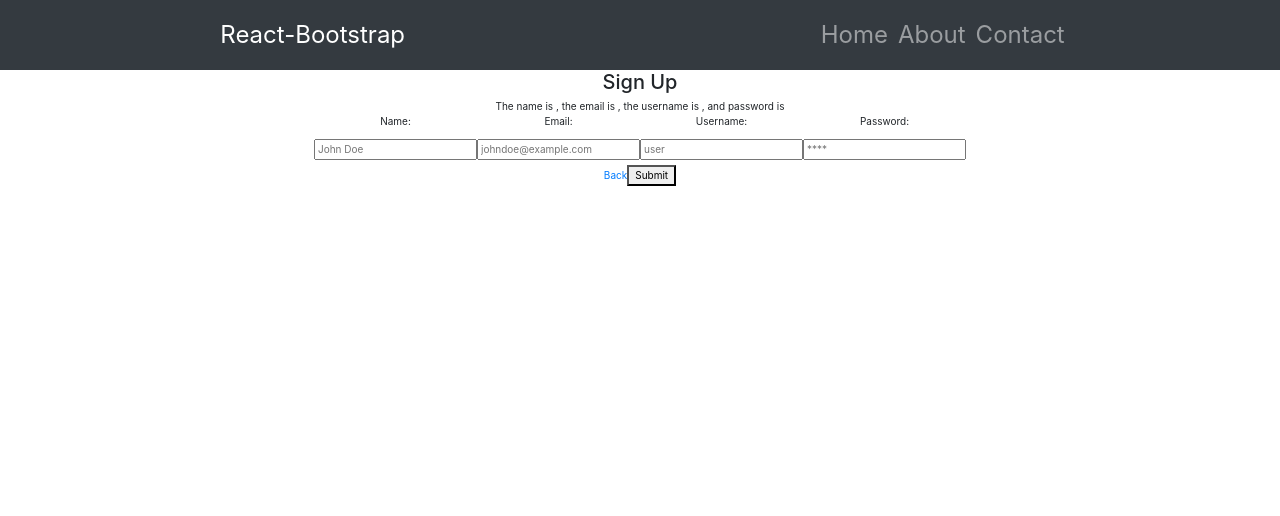
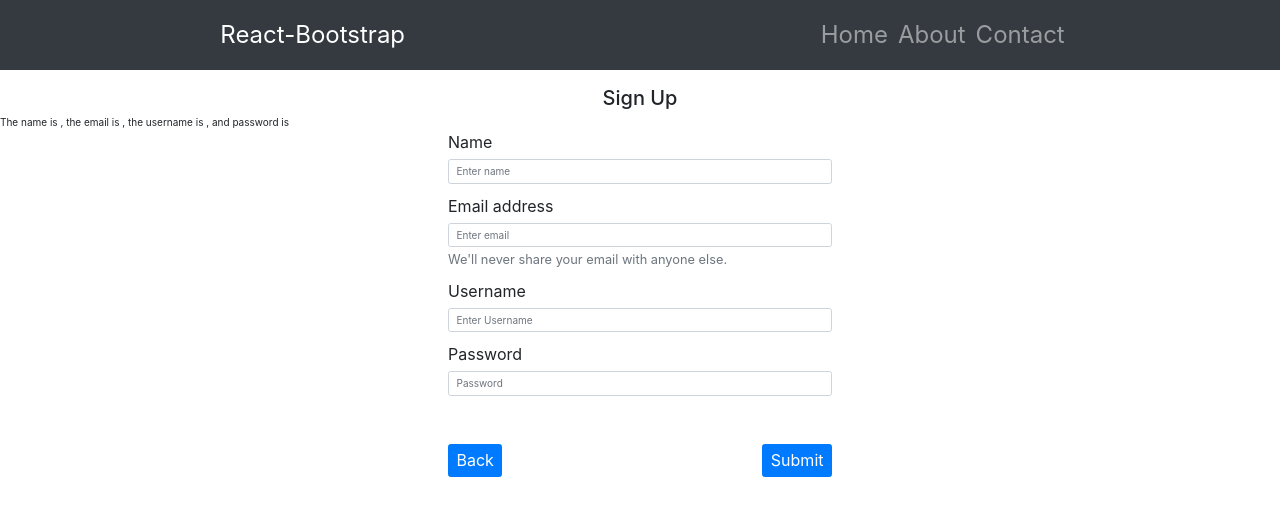
Before and after one commit to yanchen01/movie-recommendation-app, a React (Create React App) app: page /signup in a window 1280 px wide. Shown: the top 516 px of the page. Built offline with nearby package versions, Linux system fonts and the light colour scheme.

Commit message:
Fixed UI for login/signup pages

```diff
--- a/src/components/Login.js
+++ b/src/components/Login.js
@@ -3,10 +3,8 @@ import {Link} from 'react-router-dom';
 import axios from 'axios';
 import Form from 'react-bootstrap/Form';
 import Button from 'react-bootstrap/Button';
-import { withRouter } from 'react-router';
-import {createBrowserHistory as history} from 'history';
 
-const Login = (props) => {
+const Login = () => {
 
     const [email, setEmail] = useState('');
     const [password, setPassword] = useState('');
@@ -22,6 +20,8 @@ const Login = (props) => {
             password: password
         };
 
+        console.log(request_body)
+
         axios.post(request_url + api_endpoint, request_body)
         .then(result => {
             console.log(result);
@@ -36,11 +36,11 @@ const Login = (props) => {
 
     return(
         <div className='login-container'>
-            <h2 className='login-header'>Login</h2>
+            <h1 className='login-header'>Login</h1>
             <div>{`Currently, the email is ${email} and the password is ${password}`}</div>
-            <Form className='form' onSubmit={validateUser}>
+            <form className='form' onSubmit={validateUser}>
                 <Form.Group controlId="formBasicEmail">
-                    <Form.Label>Email address</Form.Label>
+                    <Form.Label float='left'>Email address</Form.Label>
                     <Form.Control as='input' type="email" placeholder="Enter email" onChange={(e) => setEmail(e.target.value)}/>
                     <Form.Text className="text-muted" onChange={(e) => setEmail(e.target.value)}>
                     We'll never share your email with anyone else.
@@ -52,16 +52,14 @@ const Login = (props) => {
                     <Form.Control as='input' type="password" placeholder="Password" onChange={(e) => setPassword(e.target.value)}/>
                 </Form.Group>
                 <div className='login-buttons-container'>
-                    <Button className='back-button'>
-                        <Link to='/'>Back</Link>
-                    </Button>
+                    <Link to='/'><Button>Back</Button></Link>
                     <Button variant="primary" type="submit">
                         Submit
                     </Button>
                 </div>
-            </Form>
+            </form>
         </div>
     )
 }
 
-export default withRouter(Login);
+export {Login as default}
--- a/src/components/SignUp.js
+++ b/src/components/SignUp.js
@@ -1,6 +1,8 @@
 import React, {useState} from 'react';
 import {Link} from 'react-router-dom';
 import axios from 'axios';
+import Form from 'react-bootstrap/Form';
+import Button from 'react-bootstrap/Button';
 
 const SignUp = () =>
 {
@@ -40,26 +42,31 @@ const SignUp = () =>
         <div className='login-container'>
             <h2 className='login-header'>Sign Up</h2>
             <div>{`The name is ${name}, the email is ${email}, the username is ${username}, and password is ${password}`}</div>
-            <form className='login-form' onSubmit={signUpEventHandler}>
-                <label>
-                    <p>Name:</p>
-                    <input onChange={(e) => setName(e.target.value)} placeholder='John Doe' type='text'/>
-                </label>
-                <label>
-                    <p>Email:</p>
-                    <input onChange={(e) => setEmail(e.target.value)} placeholder='johndoe@example.com' type='text'/>
-                </label>
-                <label>
-                    <p>Username:</p>
-                    <input onChange={(e) => setUsername(e.target.value)} placeholder='user' type='text'/>
-                </label>
-                <label>
-                    <p>Password:</p>
-                    <input onChange={(e) => setPassword(e.target.value)} placeholder='****' type='text'/>
-                </label>
-                <div className='submit-bar'>
-                    <Link className='login-back-button' to='/'>Back</Link>
-                    <button type='submit' className='login-submit-button'>Submit</button>
+            <form className='signup-form' onSubmit={signUpEventHandler}>
+                <Form.Group controlId="formBasicName">
+                    <Form.Label>Name</Form.Label>
+                    <Form.Control as='input' type="name" placeholder="Enter name" onChange={(e) => setName(e.target.value)}/>
+                </Form.Group>
+                <Form.Group controlId="formBasicEmail">
+                    <Form.Label float='left'>Email address</Form.Label>
+                    <Form.Control as='input' type="email" placeholder="Enter email" onChange={(e) => setEmail(e.target.value)}/>
+                    <Form.Text className="text-muted" onChange={(e) => setEmail(e.target.value)}>
+                    We'll never share your email with anyone else.
+                    </Form.Text>
+                </Form.Group>
+                <Form.Group controlId="formBasicUserName">
+                    <Form.Label>Username</Form.Label>
+                    <Form.Control as='input' type="username" placeholder="Enter Username" onChange={(e) => setUsername(e.target.value)}/>
+                </Form.Group>
+                <Form.Group controlId="formBasicPassword">
+                    <Form.Label>Password</Form.Label>
+                    <Form.Control as='input' type="password" placeholder="Password" onChange={(e) => setPassword(e.target.value)}/>
+                </Form.Group>
+                <div className='login-buttons-container'>
+                    <Link to='/'><Button>Back</Button></Link>
+                    <Button variant="primary" type="submit">
+                        Submit
+                    </Button>
                 </div>
             </form>
         </div>
--- a/src/styles/component_css/_login.scss
+++ b/src/styles/component_css/_login.scss
@@ -1,5 +1,6 @@
-.login-container
+.login-header
 {
+    margin-top: $m-size;
     text-align: center;
 }
 .form
@@ -14,7 +15,11 @@
     display: flex;
     justify-content: space-between;
 }
-.back-button
+.form-group
 {
-    color: white;
+    font-size: $m-size;
 }
+.btn.btn-primary
+{
+    font-size: $m-size;
+}
--- /dev/null
+++ b/src/styles/component_css/_signUp.scss
@@ -0,0 +1,11 @@
+.login-header
+{
+    margin-top: $m-size;
+    text-align: center;
+}
+.signup-form
+{
+    max-width: 30%;
+    margin-left: auto;
+    margin-right: auto;
+}
--- a/src/styles/styles.scss
+++ b/src/styles/styles.scss
@@ -7,3 +7,4 @@
 @import '../styles/component_css/header';
 @import '../styles/component_css/landingPage';
 @import '../styles/component_css/login';
+@import '../styles/component_css/signUp';
```
Also changed, not shown: 1 other file (tests, documents, lock files or other folders).
